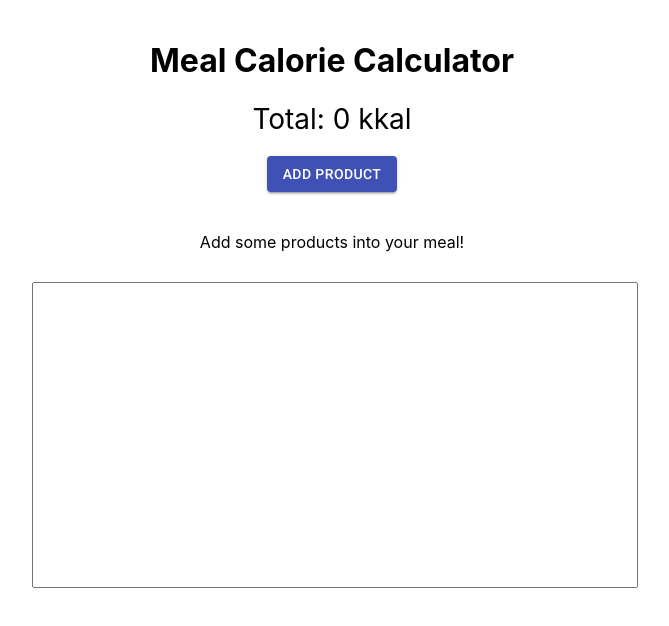
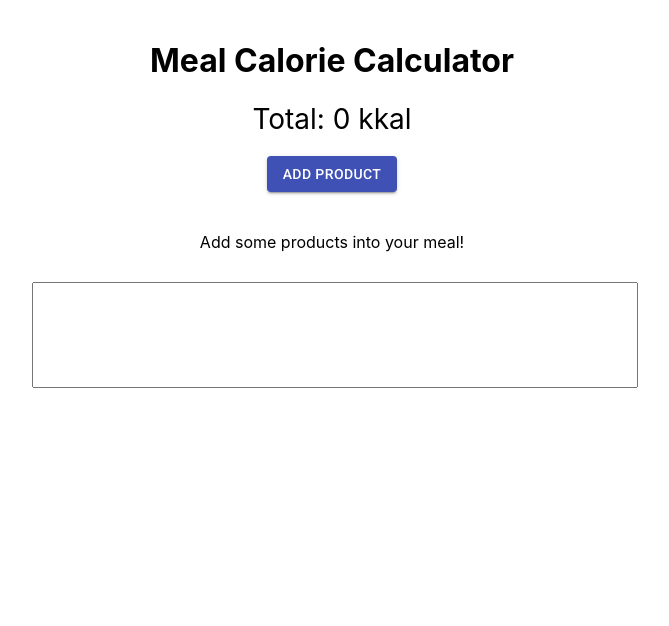
Before and after one commit to volodfast/react-calorie-calc, a React (Create React App) app: page / in a window 1280 px wide. Shown: the top 626 px of the page, without its empty margins (308-977 px from the left). Built offline with nearby package versions, Linux system fonts and the light colour scheme.

Commit message:
Fix visual bug

```diff
--- a/src/modules/meal/components/MealTextRepresentation/MealTextRepresentation.styled.ts
+++ b/src/modules/meal/components/MealTextRepresentation/MealTextRepresentation.styled.ts
@@ -5,6 +5,6 @@ export const useMealTextRepresentationStyles = makeStyles({
   textarea: {
     resize: 'none',
     width: '100%',
-    minHeight: 300,
+    minHeight: 100,
   },
 });
--- a/src/modules/meal/components/MealTextRepresentation/MealTextRepresentation.tsx
+++ b/src/modules/meal/components/MealTextRepresentation/MealTextRepresentation.tsx
@@ -17,7 +17,7 @@ const MealTextRepresentation: FC<MealTextRepresentationProps> = ({
         (product.caloriesPer100g * product.weight) / 100
       )}kkal`;
     })
-    .join('/n');
+    .join('\n');
 
   return (
     <div className={classNames.container}>
```
